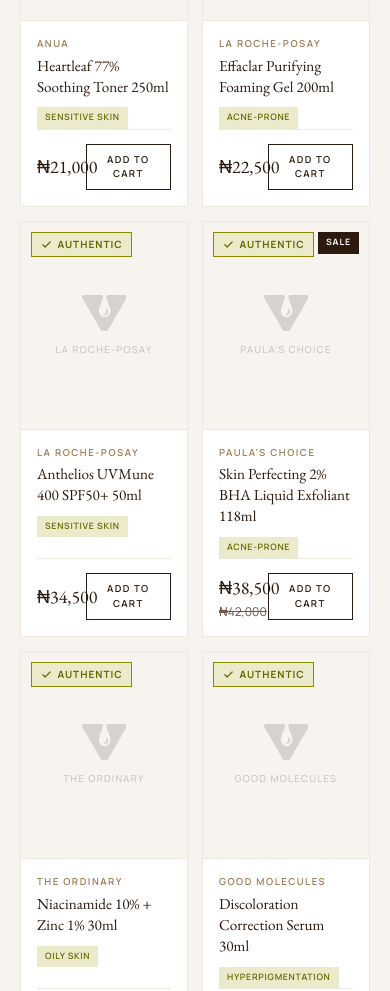
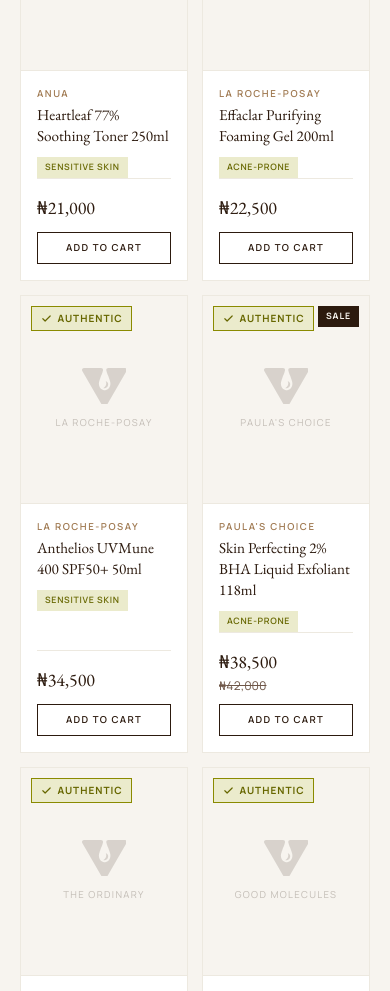
Before and after one commit to velynbeautyng/velyn_web, a Next.js app: page /shop in a window 390 px wide. Shown: the part 1880-2871 px from the top of the page. Built offline with nearby package versions, Linux system fonts and the light colour scheme; no server answers.

Commit message:
Fix naira ₦ double-bar glyph, mobile price/button overlap, phantom Velyn brand
- <Price> component renders ₦ in a font with the correct double-bar glyph
- product card footer stacks on mobile (price + full-width add-to-cart)
- brandless ops products no longer show a fabricated 'Velyn' brand

```diff
--- a/src/app/globals.css
+++ b/src/app/globals.css
@@ -226,6 +226,14 @@ body {
   background: var(--color-gold);
 }
 
+/* Naira symbol: force a font with the correct double-bar ₦ glyph
+   (EB Garamond and some system fallbacks draw it with a single bar). */
+.naira-symbol {
+  font-family: "Segoe UI", Roboto, "Noto Sans", Arial, var(--font-manrope),
+    sans-serif;
+  margin-right: 0.02em;
+}
+
 /* Ambient float (hero brand mark / badge) */
 @keyframes velyn-float {
   0%,
--- a/src/components/cart/cart-drawer.tsx
+++ b/src/components/cart/cart-drawer.tsx
@@ -8,7 +8,8 @@ import {
   useCart,
   type CartItem,
 } from "@/lib/cart-store";
-import { cn, formatNaira } from "@/lib/utils";
+import { cn } from "@/lib/utils";
+import { Price } from "@/components/ui/price";
 import { IconClose, IconMinus, IconPlus, IconTrash } from "@/components/ui/icons";
 import { ButtonLink } from "@/components/ui/button";
 import { VelynMark } from "@/components/brand/velyn-mark";
@@ -87,9 +88,10 @@ export function CartDrawer() {
                 <span className="text-sm uppercase tracking-[0.14em] text-mocha">
                   Subtotal
                 </span>
-                <span className="font-serif text-2xl text-espresso">
-                  {formatNaira(subtotal)}
-                </span>
+                <Price
+                  amount={subtotal}
+                  className="font-serif text-2xl text-espresso"
+                />
               </div>
               <p className="mb-4 text-xs text-mocha">
                 Shipping &amp; taxes calculated at checkout.
@@ -180,9 +182,10 @@ function CartLine({ item }: { item: CartItem }) {
               <IconPlus width={14} height={14} />
             </button>
           </div>
-          <span className="font-serif text-base text-espresso">
-            {formatNaira(item.price * item.quantity)}
-          </span>
+          <Price
+            amount={item.price * item.quantity}
+            className="font-serif text-base text-espresso"
+          />
         </div>
       </div>
     </li>
--- a/src/components/cart/cart-view.tsx
+++ b/src/components/cart/cart-view.tsx
@@ -8,6 +8,7 @@ import {
   type CartItem,
 } from "@/lib/cart-store";
 import { formatNaira } from "@/lib/utils";
+import { Price } from "@/components/ui/price";
 import { ButtonLink } from "@/components/ui/button";
 import { VelynMark } from "@/components/brand/velyn-mark";
 import { IconMinus, IconPlus, IconTrash } from "@/components/ui/icons";
@@ -86,9 +87,10 @@ export function CartView() {
           <span className="text-sm uppercase tracking-[0.1em] text-mocha">
             Total
           </span>
-          <span className="font-serif text-2xl text-espresso">
-            {formatNaira(subtotal)}
-          </span>
+          <Price
+            amount={subtotal}
+            className="font-serif text-2xl text-espresso"
+          />
         </div>
         <ButtonLink
           href="/checkout"
@@ -177,9 +179,10 @@ function CartRow({ item }: { item: CartItem }) {
               <IconPlus width={14} height={14} />
             </button>
           </div>
-          <span className="font-serif text-base text-espresso">
-            {formatNaira(item.price * item.quantity)}
-          </span>
+          <Price
+            amount={item.price * item.quantity}
+            className="font-serif text-base text-espresso"
+          />
         </div>
       </div>
     </li>
--- a/src/components/checkout/checkout-view.tsx
+++ b/src/components/checkout/checkout-view.tsx
@@ -5,6 +5,7 @@ import Link from "next/link";
 import { useState } from "react";
 import { cartSubtotal, useCart } from "@/lib/cart-store";
 import { formatNaira } from "@/lib/utils";
+import { Price } from "@/components/ui/price";
 import { NIGERIAN_STATES } from "@/lib/ng-states";
 import { Button, ButtonLink } from "@/components/ui/button";
 import { VelynMark } from "@/components/brand/velyn-mark";
@@ -190,9 +191,10 @@ export function CheckoutView() {
         </dl>
         <div className="mt-3 flex justify-between border-t border-ivory-mid pt-3">
           <span className="text-sm uppercase tracking-[0.1em] text-mocha">Total</span>
-          <span className="font-serif text-2xl text-espresso">
-            {formatNaira(total)}
-          </span>
+          <Price
+            amount={total}
+            className="font-serif text-2xl text-espresso"
+          />
         </div>
 
         {error && (
--- a/src/components/shop/add-to-cart-button.tsx
+++ b/src/components/shop/add-to-cart-button.tsx
@@ -14,6 +14,7 @@ export function AddToCartButton({
   size = "sm",
   full = false,
   label = "Add to Cart",
+  className,
 }: {
   product: Product;
   variationId?: string;
@@ -21,6 +22,7 @@ export function AddToCartButton({
   size?: "sm" | "md" | "lg";
   full?: boolean;
   label?: string;
+  className?: string;
 }) {
   const add = useCart((s) => s.add);
   const [added, setAdded] = useState(false);
@@ -57,6 +59,7 @@ export function AddToCartButton({
         className={cn(
           "inline-flex items-center justify-center border border-ivory-mid px-3 py-2 text-[0.6rem] font-semibold uppercase tracking-[0.1em] text-mocha",
           full && "w-full",
+          className,
         )}
       >
         Sold Out
@@ -72,7 +75,11 @@ export function AddToCartButton({
       className={buttonClass({
         variant: size === "sm" ? "outline" : "gold",
         size,
-        className: cn(full && "w-full", added && "!bg-olive !border-olive !text-white"),
+        className: cn(
+          full && "w-full",
+          added && "!bg-olive !border-olive !text-white",
+          className,
+        ),
       })}
     >
       {added ? (
--- a/src/components/shop/product-buy-panel.tsx
+++ b/src/components/shop/product-buy-panel.tsx
@@ -3,7 +3,8 @@
 import { useState } from "react";
 import type { Product } from "@/lib/ops/types";
 import { useCart } from "@/lib/cart-store";
-import { cn, formatNaira } from "@/lib/utils";
+import { cn } from "@/lib/utils";
+import { Price } from "@/components/ui/price";
 import { Button } from "@/components/ui/button";
 import { IconCheck, IconMinus, IconPlus } from "@/components/ui/icons";
 import { whatsappLink } from "@/lib/site";
@@ -46,12 +47,13 @@ export function ProductBuyPanel({ product }: { product: Product }) {
   return (
     <div className="flex flex-col gap-5">
       <div className="flex items-end gap-3">
-        <span className="font-serif text-3xl text-espresso">
-          {formatNaira(variation?.price ?? product.price)}
-        </span>
+        <Price
+          amount={variation?.price ?? product.price}
+          className="font-serif text-3xl text-espresso"
+        />
         {product.compareAtPrice && product.compareAtPrice > product.price && (
           <span className="pb-1 text-base text-mocha line-through">
-            {formatNaira(product.compareAtPrice)}
+            <Price amount={product.compareAtPrice} />
           </span>
         )}
       </div>
--- a/src/components/shop/product-card.tsx
+++ b/src/components/shop/product-card.tsx
@@ -1,9 +1,10 @@
 import Image from "next/image";
 import Link from "next/link";
 import type { Product } from "@/lib/ops/types";
-import { cn, formatNaira } from "@/lib/utils";
+import { cn } from "@/lib/utils";
 import { VelynMark } from "@/components/brand/velyn-mark";
 import { IconCheck } from "@/components/ui/icons";
+import { Price } from "@/components/ui/price";
 import { AddToCartButton } from "./add-to-cart-button";
 
 export function ProductCard({
@@ -57,9 +58,11 @@ export function ProductCard({
       </Link>
 
       <div className="flex flex-1 flex-col p-4">
-        <p className="text-[0.6rem] font-semibold uppercase tracking-[0.16em] text-gold-dim">
-          {product.brand}
-        </p>
+        {product.brand && (
+          <p className="text-[0.6rem] font-semibold uppercase tracking-[0.16em] text-gold-dim">
+            {product.brand}
+          </p>
+        )}
         <h3 className="mt-1 font-serif text-[0.95rem] leading-snug text-espresso">
           <Link href={href} className="hover:text-gold-dim">
             {product.name}
@@ -72,18 +75,19 @@ export function ProductCard({
           </span>
         )}
 
-        <div className="mt-auto flex items-center justify-between gap-2 border-t border-ivory-mid pt-3.5">
+        <div className="mt-auto flex flex-col gap-2.5 border-t border-ivory-mid pt-3.5 sm:flex-row sm:items-center sm:justify-between sm:gap-2">
           <div className="flex flex-col leading-none">
-            <span className="font-serif text-lg text-espresso">
-              {formatNaira(product.price)}
-            </span>
+            <Price
+              amount={product.price}
+              className="font-serif text-lg text-espresso"
+            />
             {discounted && (
               <span className="mt-0.5 text-xs text-mocha line-through">
-                {formatNaira(product.compareAtPrice!)}
+                <Price amount={product.compareAtPrice!} />
               </span>
             )}
           </div>
-          <AddToCartButton product={product} />
+          <AddToCartButton product={product} full className="sm:w-auto" />
         </div>
       </div>
     </article>
--- /dev/null
+++ b/src/components/ui/price.tsx
@@ -0,0 +1,23 @@
+import { nairaAmount } from "@/lib/utils";
+import { cn } from "@/lib/utils";
+
+/**
+ * Renders a Naira price. The ₦ symbol is drawn in a font stack that has the
+ * correct double-bar glyph (many serif fonts, incl. EB Garamond, draw it with a
+ * single bar). The numeric part inherits the surrounding font so prices still
+ * look native in serif headings, sans body, etc.
+ */
+export function Price({
+  amount,
+  className,
+}: {
+  amount: number;
+  className?: string;
+}) {
+  return (
+    <span className={cn("tabular-nums", className)}>
+      <span className="naira-symbol">₦</span>
+      {nairaAmount(amount)}
+    </span>
+  );
+}
--- a/src/lib/ops/normalize.ts
+++ b/src/lib/ops/normalize.ts
@@ -58,7 +58,9 @@ function inferConcerns(name: string, category?: string): SkinConcern[] {
 }
 
 export function normalizeProduct(raw: RawOpsProduct): Product {
-  const brand = raw.brand?.name ?? "Velyn";
+  // Brands are managed in ops. A product with no brand there stays brandless
+  // (rather than inventing a fake "Velyn" brand on the storefront).
+  const brand = raw.brand?.name?.trim() ?? "";
   const category = raw.category?.name ?? undefined;
   const wantedLocation = opsConfig.locationId;
   // When stock tracking is off in ops, items are always purchasable; when on,
--- a/src/lib/ops/products.ts
+++ b/src/lib/ops/products.ts
@@ -176,6 +176,7 @@ export async function getBrands(): Promise<Brand[]> {
   // Derive brands from the live catalogue.
   const map = new Map<string, Brand>();
   for (const p of all) {
+    if (!p.brandSlug) continue; // skip brandless products
     const existing = map.get(p.brandSlug);
     if (existing) {
       existing.productCount = (existing.productCount ?? 0) + 1;
--- a/src/lib/utils.ts
+++ b/src/lib/utils.ts
@@ -5,11 +5,14 @@ export function cn(...inputs: ClassValue[]): string {
   return clsx(inputs);
 }
 
-/** Format a Naira amount from a numeric value. */
+/** Format a Naira amount with the ₦ symbol (for plain strings: WhatsApp, alt text). */
 export function formatNaira(amount: number): string {
+  return "₦" + nairaAmount(amount);
+}
+
+/** Grouped number only, no currency symbol (for the <Price> component). */
+export function nairaAmount(amount: number): string {
   return new Intl.NumberFormat("en-NG", {
-    style: "currency",
-    currency: "NGN",
     maximumFractionDigits: 0,
   }).format(amount);
 }
```
